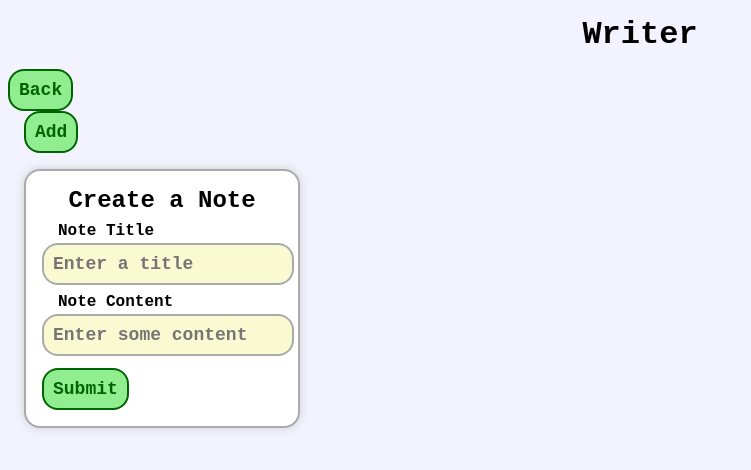
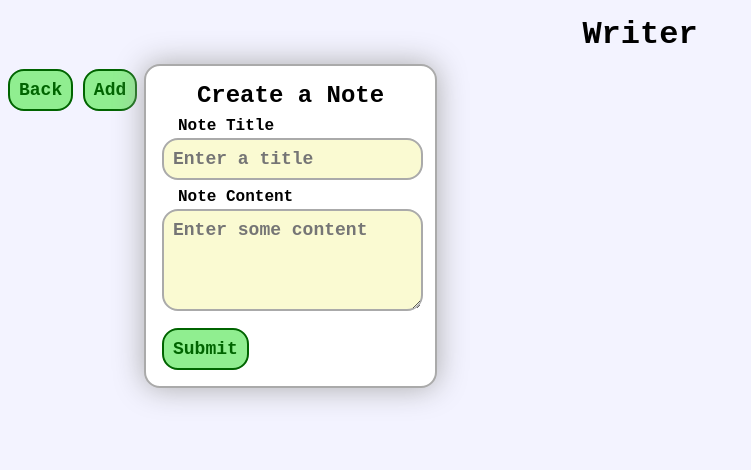
Before and after one commit to jescalada/InternetSoftwareArchitecture, a plain HTML site: page lab1/writer.html in a window 1280 px wide. Both pictures are taken after a click on the button "Add". Shown: the whole page, without its empty margins (0-751 px from the left). Drawn offline with Linux system fonts and the light colour scheme.

Commit message:
Improve styling

```diff
--- a/lab1/css/styles.css
+++ b/lab1/css/styles.css
@@ -69,6 +69,11 @@ input, textarea {
     border: 2px solid #aaa;
     margin-bottom: 0.5rem;
     margin-top: 0.2rem;
+    width: 93%;
+}
+
+textarea {
+    height: 5rem;
 }
 
 label {
@@ -79,10 +84,13 @@ label {
     padding: 1rem;
     border: 2px solid #aaa;
     background-color: white;
-    max-width: 15rem;
-    box-shadow: 0 0 10px #ccc;
+    max-width: 20rem;
+    box-shadow: 0 0 30px #aaa;
     border-radius: 1rem;
     margin: 1rem;
+    position: fixed;
+    left: 8rem;
+    top: 3rem;
 }
 
 #create-post-container h2 {
@@ -90,10 +98,6 @@ label {
     margin-bottom: 0.5rem;
     padding: 0;
     text-align: center;
-}
-
-#add {
-    margin-left: 1rem;
 }
 
 #submit {
--- a/lab1/writer.html
+++ b/lab1/writer.html
@@ -9,14 +9,14 @@
 <body>
   <h1 id="page-title">Writer</h1>
   <button id="back" onclick="window.location.href='index.html'">Back</button>
+  <button id="add">Add</button>
   <div id="notes"></div>
-  <button id="add">Add</button>
   <div id="create-post-container">
     <h2>Create a Note</h2>
     <label for="title">Note Title</label><br>
     <input type="text" id="title" placeholder="Enter a title"><br>
     <label for="cotnent">Note Content</label><br>
-    <input type="text" id="content" placeholder="Enter some content"><br>
+    <textarea type="text" id="content" placeholder="Enter some content"></textarea><br>
     <button id="submit">Submit</button>
   </div>
 </body>
```
Also changed, not shown: lab1/reader.html (+1 -1 lines).
